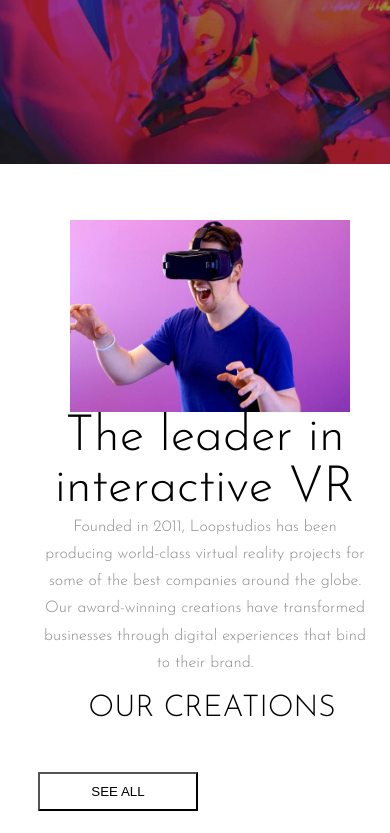
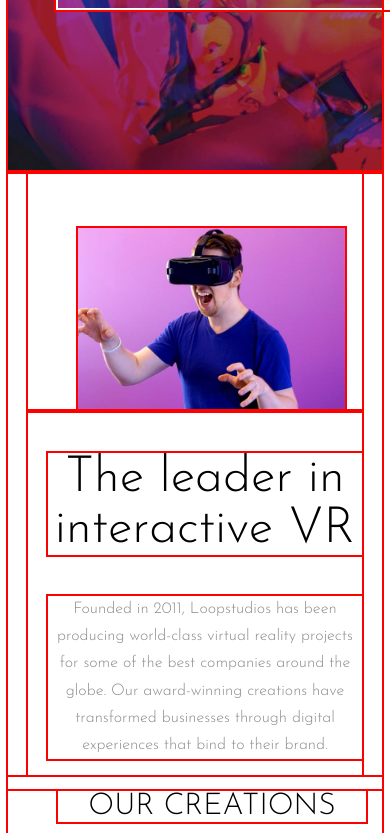
Before and after one commit to EAguayodev/frontendmentor-loopstudios-landing-page, a plain HTML site: page index.html in a window 390 px wide. Shown: the part 536-1369 px from the top of the page. Drawn offline with Linux system fonts and the light colour scheme.

Commit message:
Update style.css
debugging to remove scroll on mobile started

```diff
--- a/style.css
+++ b/style.css
@@ -4,8 +4,7 @@
 
 * {
     box-sizing: border-box;
-    margin: 0;
-    padding: 0;
+    outline: 2px solid red;
 }
 
 
```
